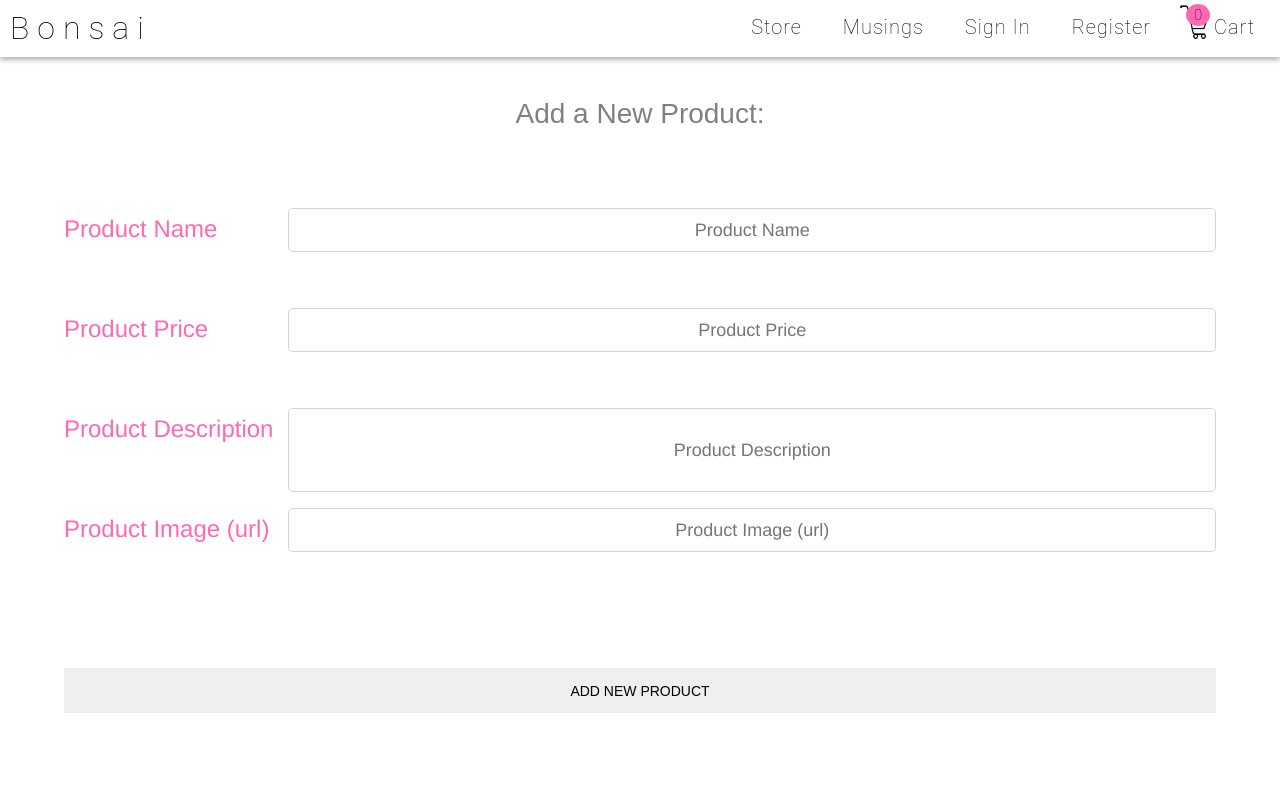
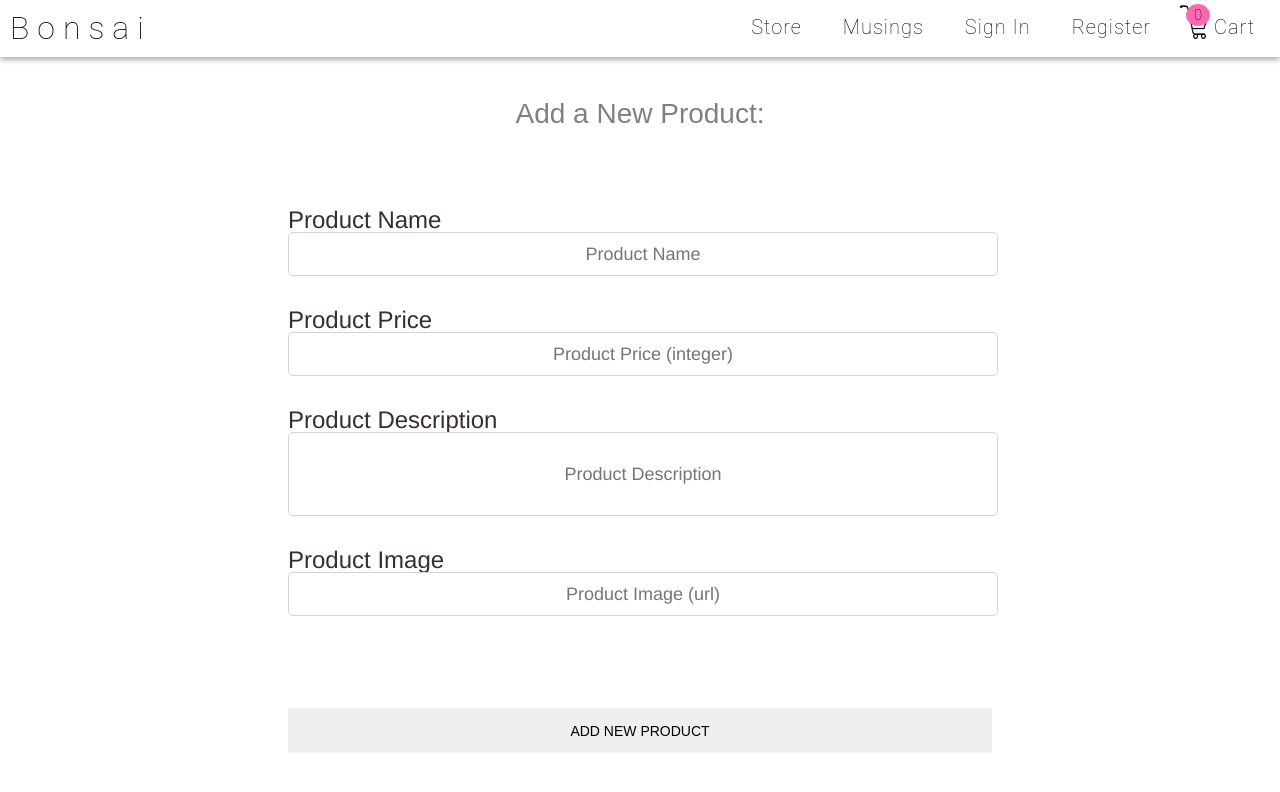
Before and after one commit to spencej4/bonsai, a React (Create React App) app: page /manage-store/add-product in a window 1280 px wide. Shown: the top 792 px of the page. Built offline with nearby package versions, Linux system fonts and the light colour scheme.

Commit message:
updates add-product form

```diff
--- a/src/App.css
+++ b/src/App.css
@@ -1695,10 +1695,11 @@ hr {
   font-weight: 400;
   letter-spacing: 5px;
   text-transform: uppercase;
-  line-height: 51px;
+  line-height: 18px;
 }
 
 .product-price {
+  margin-top: 18px;
   font-size: 17px;
   color: #382F2D;
   letter-spacing: 5px;
@@ -2011,7 +2012,7 @@ hr {
 }
 
 #add-product-form {
-  width: 90%;
+  width: 55%;
   height: auto;
   margin: 0 auto;
   font-family: "Helvetica Neue";
@@ -2029,15 +2030,20 @@ hr {
   bottom: 0;
   margin-top: 9px;
   margin-bottom: 11px;
-  float: left;
+  /* float: left; */
   text-align: left;
   position: relative;
   font-size: 24px;
-  color: hotpink;
+  color: #382F2D;
+}
+
+.input-field-container:nth-of-type(3) {
+  height: 120px;
+  /* background-color: hotpink; */
 }
 
 .add-product-input-field {
-  width: 80%;
+  width: 100%;
   height: 40px;
   margin-bottom: 10px;
   border: 1px solid lightgrey;;
@@ -2048,7 +2054,8 @@ hr {
   font-family: "Helvetica Neue";
   font-weight: 100;
   position: relative;
-  float: right;
+  /* float: right; */
+  display: block;
 }
 
 #new_product_description {
--- a/src/pages/ManageStore/AddProduct.js
+++ b/src/pages/ManageStore/AddProduct.js
@@ -27,7 +27,7 @@ class AddProduct extends Component {
                     id='new_product_price'
                     name='new_product_price'
                     value={this.props.value}
-                    placeholder='Product Price'
+                    placeholder='Product Price (integer)'
                     onChange={(event) => this.props.handleAddProductChange(event)}>
                 </input>
             </div>
@@ -44,7 +44,7 @@ class AddProduct extends Component {
             </div>
 
             <div className='input-field-container'>
-              <label className='input_label'>Product Image (url)</label>
+              <label className='input_label'>Product Image</label>
                 <input className='add-product-input-field'
                     id='new_product_image_url'
                     name='new_product_image_url'
```
